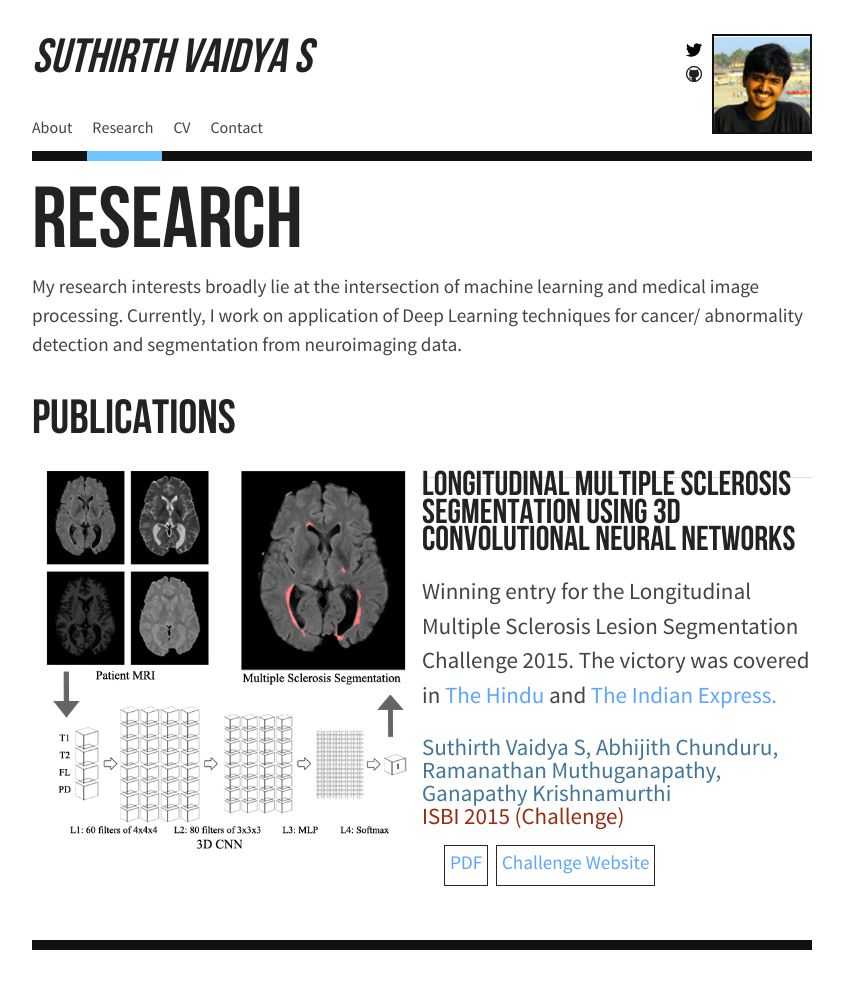
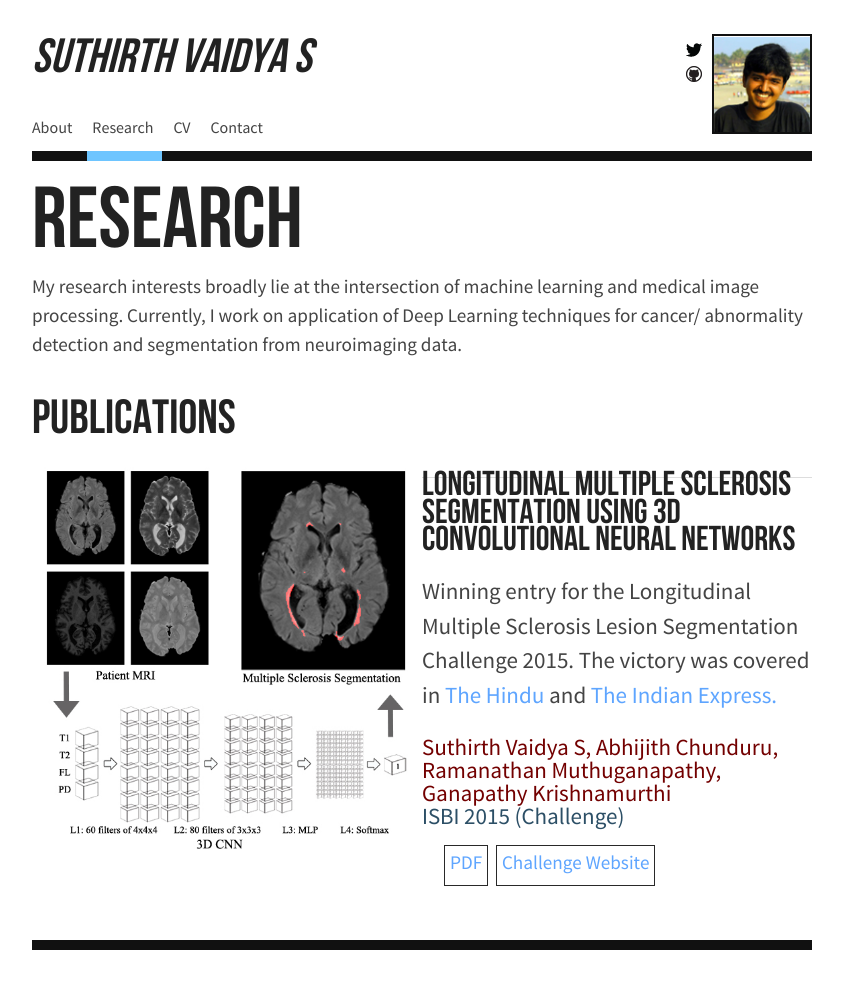
Before and after one commit to suthirth/suthirth.github.io, a Jekyll site: the page built from research/index.html, in a window 1280 px wide. Shown: the whole page, without its empty margins (218-1061 px from the left). Built offline with Jekyll 4.4.1, drawn with Linux system fonts in a browser that asks for light colours.

Commit message:
Update desktop.css

```diff
--- a/css/desktop.css
+++ b/css/desktop.css
@@ -29,3 +29,54 @@ h1.hero {
 @media (min-width: 62.5em) {
   .github {
     display: block; } }
+
+.pubt {
+  font-size: 1.2em;
+  font-weight:bold;
+  color: #222222;
+}
+@media (max-width: 768px) {
+  .pubt {
+    text-align: center;
+    margin-top: 10px;
+    margin-bottom: 10px;
+  }
+  .pubd {
+    text-align: justify;
+  }
+}
+.pubd {
+  font-size: 1.2em;
+  font-weight= lighter
+  line-height: 1.5em;
+}
+.pubimg {
+  text-align: center;
+}
+.pubimg img {
+  max-width: 100%;
+}
+.puba {
+  font-size: 1.2em;
+  color: #730000;
+}
+.pubv {
+  color: #2C4F66;
+  font-size: 1.2em;
+}
+.publ {
+  padding-top: 10px;
+}
+.publ li {
+  border: 1px solid #292929;
+  padding: 5px;
+  margin: 5px 2px;
+  display: inline-block;
+}
+.pubwrap {
+  padding-bottom: 20px;
+  margin-bottom: 50px;
+  border-bottom: 1px solid #DDD;
+}
+.pub {
+}
```
